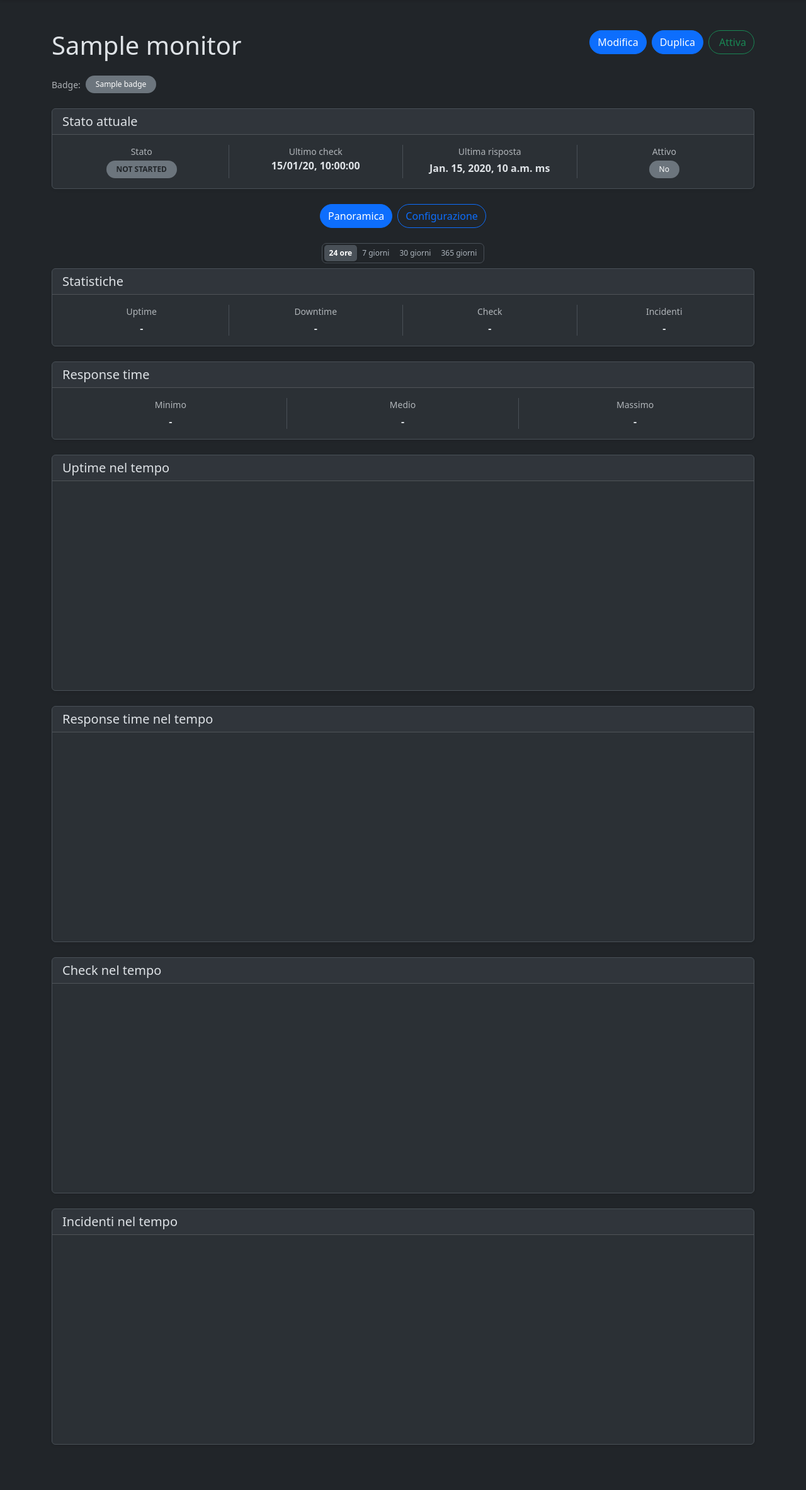
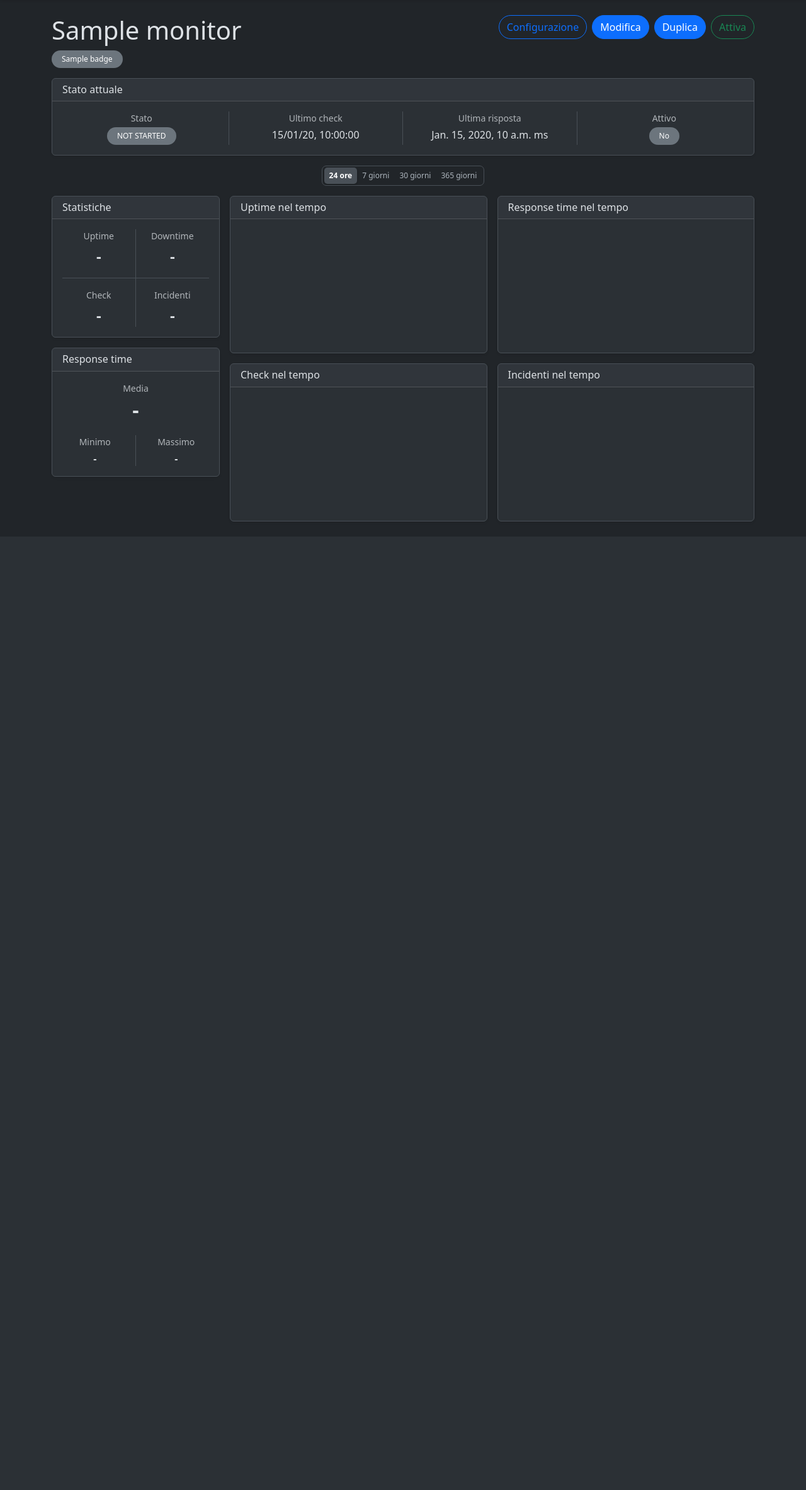
Before and after one commit to projectsrl-git/uptime-monitor, a Django app: template frontend/templates/monitor_detail/monitor_detail.html in a window 1280 px wide. Shown: the part 57-2423 px from the top of the page at 63% size. After the commit the page ends 891 px from the top, so only its background shows below. Run offline with Django 5.2, Linux system fonts and the light colour scheme; the template is opened without the code that fills it: most values are stand-ins (such as "Sample title", 1, 10 or a date in 2020); data that the repository does not hold is empty; a map, chart or similar area stays blank.

Commit message:
Refactor monitor_details rapresenting better and more compact alla statistics

```diff
--- a/frontend/static/js/monitor_overview.js
+++ b/frontend/static/js/monitor_overview.js
@@ -671,7 +671,7 @@ document.addEventListener("DOMContentLoaded", () => {
             return "-";
         }
 
-        return `${value} ms`;
+        return `${value}ms`;
     }
 
 
@@ -682,7 +682,7 @@ document.addEventListener("DOMContentLoaded", () => {
         }
 
         if (seconds === 0) {
-            return "0 secondi";
+            return "0s";
         }
 
         const days = Math.floor(seconds / 86400);
--- a/frontend/templates/monitor_detail/monitor_detail.html
+++ b/frontend/templates/monitor_detail/monitor_detail.html
@@ -7,129 +7,94 @@ Monitor #{{ monitor.id }}
 
 {% block content %}
 
-<div class="container py-5">
+<div class="container py-4">
 
-    <!-- HEADER -->
-    <div class="d-flex justify-content-between align-items-start mb-4">
+    <div class="d-flex justify-content-between align-items-start mb-3 flex-wrap gap-3">
+
         <div>
-            <h1 class="mb-4">
-                {{ monitor.name }}
-            </h1>
+            <h1 class="mb-2">{{ monitor.name }}</h1>
 
-            <!-- badge -->
             <div class="d-flex flex-wrap gap-2 align-items-center">
-                <span class="text-muted small">
-                    Badge:
-                </span>
-
                 {% if monitor.badges %}
                     {% for badge in monitor.badges %}
                         <span class="badge rounded-pill text-bg-secondary px-3 py-2">
                             {{ badge }}
                         </span>
                     {% endfor %}
-                {% else %}
-                    <span class="text-muted small">
-                        Nessun badge
-                    </span>
                 {% endif %}
             </div>
         </div>
 
-        <!-- pulsanti -->
-        <div class="d-flex gap-2">
+        <div class="d-flex gap-2 flex-wrap">
 
-            <!-- modifica -->
+            <button
+                type="button"
+                id="configuration-tab"
+                class="btn btn-outline-primary rounded-pill">
+                Configurazione
+            </button>
+
             <a href="{% url 'monitor_edit' monitor.id %}"
                class="btn btn-primary rounded-pill">
                 Modifica
             </a>
 
-            <!-- duplica -->
-            <button
-                type="button"
-                id="duplicate-monitor-btn"
-                class="btn btn-primary rounded-pill"
-                data-monitor-id="{{ monitor.id }}"
-                data-success-url="{% url 'dashboard' %}">
+            <button id="duplicate-monitor-btn"
+                    class="btn btn-primary rounded-pill"
+                    data-monitor-id="{{ monitor.id }}"
+                    data-success-url="{% url 'dashboard' %}">
                 Duplica
             </button>
 
-            <!-- disattiva/attiva -->
             {% if monitor.is_active %}
-
-                <button
-                    type="button"
-                    id="deactivate-monitor-btn"
-                    class="btn btn-outline-danger rounded-pill"
-                    data-monitor-id="{{ monitor.id }}">
-                    <i class="bi bi-pause-circle me-1"></i>
+                <button id="deactivate-monitor-btn"
+                        class="btn btn-outline-danger rounded-pill"
+                        data-monitor-id="{{ monitor.id }}">
                     Disattiva
                 </button>
-
             {% else %}
-
-                <button
-                    type="button"
-                    id="activate-monitor-btn"
-                    class="btn btn-outline-success rounded-pill"
-                    data-monitor-id="{{ monitor.id }}">
-                    <i class="bi bi-play-circle me-1"></i>
+                <button id="activate-monitor-btn"
+                        class="btn btn-outline-success rounded-pill"
+                        data-monitor-id="{{ monitor.id }}">
                     Attiva
                 </button>
-
             {% endif %}
 
         </div>
+
     </div>
 
+    <div class="card shadow-sm mb-3">
 
-    <!-- STATO ATTUALE -->
-    <div class="card shadow-sm mb-4">
         <div class="card-header">
-            <h5 class="mb-0">
-                Stato attuale
-            </h5>
+            <h6 class="mb-0">Stato attuale</h6>
         </div>
 
         <div class="card-body">
+
             <div class="row text-center">
 
-                <div class="col-md-3 border-end">
-                    <div class="text-muted small">
-                        Stato
-                    </div>
-
-                    <div class="fw-semibold mt-1">
+                <div class="col-6 col-lg-3 border-end">
+                    <div class="text-muted small">Stato</div>
+                    <div class="mt-1">
                         {% if monitor.status == "up" %}
-                            <span class="badge bg-success rounded-pill px-3 py-2 fw-bold">
-                                UP
-                            </span>
+                            <span class="badge bg-success rounded-pill px-3 py-2">UP</span>
                         {% elif monitor.status == "down" %}
-                            <span class="badge bg-danger rounded-pill px-3 py-2 fw-bold">
-                                DOWN
-                            </span>
+                            <span class="badge bg-danger rounded-pill px-3 py-2">DOWN</span>
                         {% elif monitor.status == "paused" %}
-                            <span class="badge bg-warning text-dark rounded-pill px-3 py-2 fw-bold">
-                                PAUSED
-                            </span>
+                            <span class="badge bg-warning text-dark rounded-pill px-3 py-2">PAUSED</span>
                         {% else %}
-                            <span class="badge bg-secondary text-dark rounded-pill px-3 py-2 fw-bold">
-                                NOT STARTED
-                            </span>
+                            <span class="badge bg-secondary rounded-pill px-3 py-2">NOT STARTED</span>
                         {% endif %}
                     </div>
                 </div>
 
-                <div class="col-md-3 border-end">
-                    <div class="text-muted small">
-                        Ultimo check
-                    </div>
-
-                    <div class="fw-semibold">
+                <div class="col-6 col-lg-3 border-end">
+                    <div class="text-muted small">Ultimo check</div>
+                    <div class="mt-1">
                         {% if monitor.last_check_at %}
                             <span data-date="{{ monitor.last_check_at|date:'c' }}">
-                                {{ monitor.last_check_at}}
+                                {{ monitor.last_check_at }}
                             </span>
                         {% else %}
                             -
@@ -137,13 +102,10 @@ Monitor #{{ monitor.id }}
                     </div>
                 </div>
 
-                <div class="col-md-3 border-end">
-                    <div class="text-muted small">
-                        Ultima risposta
-                    </div>
-
-                    <div class="fw-semibold mt-1">
-                        {% if monitor.last_response_time_ms is not None %}
+                <div class="col-6 col-lg-3 border-end mt-3 mt-lg-0">
+                    <div class="text-muted small">Ultima risposta</div>
+                    <div class="mt-1">
+                        {% if monitor.last_response_time_ms %}
                             {{ monitor.last_response_time_ms }} ms
                         {% else %}
                             -
@@ -151,56 +113,27 @@ Monitor #{{ monitor.id }}
                     </div>
                 </div>
 
-                <div class="col-md-3">
-                    <div class="text-muted small">
-                        Attivo
-                    </div>
-
-                    <div class="fw-semibold mt-1">
+                <div class="col-6 col-lg-3 mt-3 mt-lg-0">
+                    <div class="text-muted small">Attivo</div>
+                    <div class="mt-1">
                         {% if monitor.is_active %}
-                            <span class="badge bg-success rounded-pill px-3 py-2">
-                                Sì
-                            </span>
+                            <span class="badge bg-success rounded-pill px-3 py-2">Sì</span>
                         {% else %}
-                            <span class="badge bg-secondary rounded-pill px-3 py-2">
-                                No
-                            </span>
+                            <span class="badge bg-secondary rounded-pill px-3 py-2">No</span>
                         {% endif %}
                     </div>
                 </div>
 
             </div>
+
         </div>
-    </div>
-
-
-    <!-- SCHEDE -->
-    <div class="d-flex gap-2 mb-4 justify-content-center">
-
-        <button
-            type="button"
-            id="overview-tab"
-            class="btn btn-primary rounded-pill">
-            Panoramica
-        </button>
-
-        <button
-            type="button"
-            id="configuration-tab"
-            class="btn btn-outline-primary rounded-pill">
-            Configurazione
-        </button>
 
     </div>
 
-
-    <!-- PANORAMICA -->
     <div id="overview-content">
         {% include "monitor_detail/overview.html" %}
     </div>
 
-
-    <!-- CONFIGURAZIONE -->
     <div id="configuration-content" class="d-none">
         {% include "monitor_detail/configuration.html" %}
     </div>
--- a/frontend/templates/monitor_detail/overview.html
+++ b/frontend/templates/monitor_detail/overview.html
@@ -1,4 +1,5 @@
-<div class="d-flex justify-content-center mb-2">
+<!-- PERIODO -->
+<div class="d-flex justify-content-center mb-3">
 
     <div class="btn-group btn-group-sm stats-period" role="group">
 
@@ -34,167 +35,246 @@
 
 </div>
 
-<!-- statistiche -->
-<div class="card shadow-sm mb-4">
+
+<div class="row g-3">
+
+    <!-- COLONNA STATISTICHE -->
+    <div class="col-lg-3">
+
+        <!-- STATISTICHE -->
+        <div class="card shadow-sm mb-3">
+
             <div class="card-header">
-        <h5 class="mb-0">
+                <h6 class="mb-0">
                     Statistiche
-        </h5>
+                </h6>
             </div>
 
-    <div class="card-body">
-        <div class="row text-center">
+            <div class="card-body p-3">
 
-            <div class="col-md-3 border-end">
-                <div class="text-muted small">
+                <div class="row g-0 text-center">
+
+                    <div class="col-6 border-end border-bottom pb-3">
+                        <div class="text-muted small mb-1">
                             Uptime
                         </div>
 
-                <div id="uptime-percentage" class="fw-semibold mt-1">
+                        <div
+                            id="uptime-percentage"
+                            class="fw-bold fs-4">
                             -
                         </div>
                     </div>
 
-            <div class="col-md-3 border-end">
-                <div class="text-muted small">
+                    <div class="col-6 border-bottom pb-3">
+                        <div class="text-muted small mb-1">
                             Downtime
                         </div>
 
-                <div id="downtime" class="fw-semibold mt-1">
+                        <div
+                            id="downtime"
+                            class="fw-bold fs-4">
                             -
                         </div>
                     </div>
 
-            <div class="col-md-3 border-end">
-                <div class="text-muted small">
+                    <div class="col-6 border-end pt-3">
+                        <div class="text-muted small mb-1">
                             Check
                         </div>
 
-                <div id="checks" class="fw-semibold mt-1">
+                        <div
+                            id="checks"
+                            class="fw-bold fs-4">
                             -
                         </div>
                     </div>
 
-            <div class="col-md-3">
-                <div class="text-muted small">
+                    <div class="col-6 pt-3">
+                        <div class="text-muted small mb-1">
                             Incidenti
                         </div>
 
-                <div id="incidents" class="fw-semibold mt-1">
+                        <div
+                            id="incidents"
+                            class="fw-bold fs-4">
                             -
                         </div>
                     </div>
 
                 </div>
+
             </div>
+
         </div>
 
 
-<!-- response time -->
-<div class="card shadow-sm mb-4">
+        <!-- RESPONSE TIME -->
+        <div class="card shadow-sm">
+
             <div class="card-header">
-        <h5 class="mb-0">
+                <h6 class="mb-0">
                     Response time
-        </h5>
+                </h6>
             </div>
 
             <div class="card-body">
+
+                <div class="text-center mb-3">
+
+                    <div class="text-muted small">
+                        Media
+                    </div>
+
+                    <div
+                        id="response-time-average"
+                        class="fw-bold fs-2">
+                        -
+                    </div>
+
+                </div>
+
                 <div class="row text-center">
 
-            <div class="col-md-4 border-end">
+                    <div class="col-6 border-end">
+
                         <div class="text-muted small">
                             Minimo
                         </div>
 
-                <div id="response-time-min" class="fw-semibold mt-1">
+                        <div
+                            id="response-time-min"
+                            class="fw-semibold mt-1">
                             -
                         </div>
+
                     </div>
 
-            <div class="col-md-4 border-end">
-                <div class="text-muted small">
-                    Medio
-                </div>
+                    <div class="col-6">
 
-                <div id="response-time-average" class="fw-semibold mt-1">
-                    -
-                </div>
-            </div>
-
-            <div class="col-md-4">
                         <div class="text-muted small">
                             Massimo
                         </div>
 
-                <div id="response-time-max" class="fw-semibold mt-1">
+                        <div
+                            id="response-time-max"
+                            class="fw-semibold mt-1">
                             -
-                </div>
                         </div>
 
                     </div>
+
                 </div>
+
+            </div>
+
+        </div>
+
     </div>
 
 
-<!-- uptime nel tempo -->
-<div class="card shadow-sm mb-4">
-    <div class="card-header">
-        <h5 class="mb-0">
+    <!-- COLONNA GRAFICI -->
+    <div class="col-lg-9">
+
+        <div class="row g-3">
+
+            <!-- UPTIME -->
+            <div class="col-md-6">
+
+                <div class="card shadow-sm h-100">
+
+                    <div class="card-header py-2">
+                        <h6 class="mb-0">
                             Uptime nel tempo
-        </h5>
+                        </h6>
                     </div>
 
                     <div class="card-body">
-        <div style="height: 300px;">
+
+                        <div style="height: 180px;">
                             <canvas id="uptime-chart"></canvas>
                         </div>
+
                     </div>
+
+                </div>
+
             </div>
 
 
-<!-- response time nel tempo -->
-<div class="card shadow-sm mb-4">
-    <div class="card-header">
-        <h5 class="mb-0">
+            <!-- RESPONSE TIME -->
+            <div class="col-md-6">
+
+                <div class="card shadow-sm h-100">
+
+                    <div class="card-header py-2">
+                        <h6 class="mb-0">
                             Response time nel tempo
-        </h5>
+                        </h6>
                     </div>
 
                     <div class="card-body">
-        <div style="height: 300px;">
+
+                        <div style="height: 180px;">
                             <canvas id="response-time-chart"></canvas>
                         </div>
+
                     </div>
+
+                </div>
+
             </div>
 
 
-<!-- check nel tempo -->
-<div class="card shadow-sm mb-4">
-    <div class="card-header">
-        <h5 class="mb-0">
+            <!-- CHECK -->
+            <div class="col-md-6">
+
+                <div class="card shadow-sm h-100">
+
+                    <div class="card-header py-2">
+                        <h6 class="mb-0">
                             Check nel tempo
-        </h5>
+                        </h6>
                     </div>
 
                     <div class="card-body">
-        <div style="height: 300px;">
+
+                        <div style="height: 180px;">
                             <canvas id="checks-chart"></canvas>
                         </div>
+
                     </div>
+
+                </div>
+
             </div>
 
 
-<!-- incidenti nel tempo -->
-<div class="card shadow-sm mb-4">
-    <div class="card-header">
-        <h5 class="mb-0">
+            <!-- INCIDENTI -->
+            <div class="col-md-6">
+
+                <div class="card shadow-sm h-100">
+
+                    <div class="card-header py-2">
+                        <h6 class="mb-0">
                             Incidenti nel tempo
-        </h5>
+                        </h6>
                     </div>
 
                     <div class="card-body">
-        <div style="height: 300px;">
+
+                        <div style="height: 180px;">
                             <canvas id="incidents-chart"></canvas>
                         </div>
+
                     </div>
+
                 </div>
+
+            </div>
+
+        </div>
+
+    </div>
+
+</div>
```
Also changed, not shown: frontend/static/js/monitor_detail.js (+37 -26 lines). Lines whose indentation alone changed are shown as unchanged.
